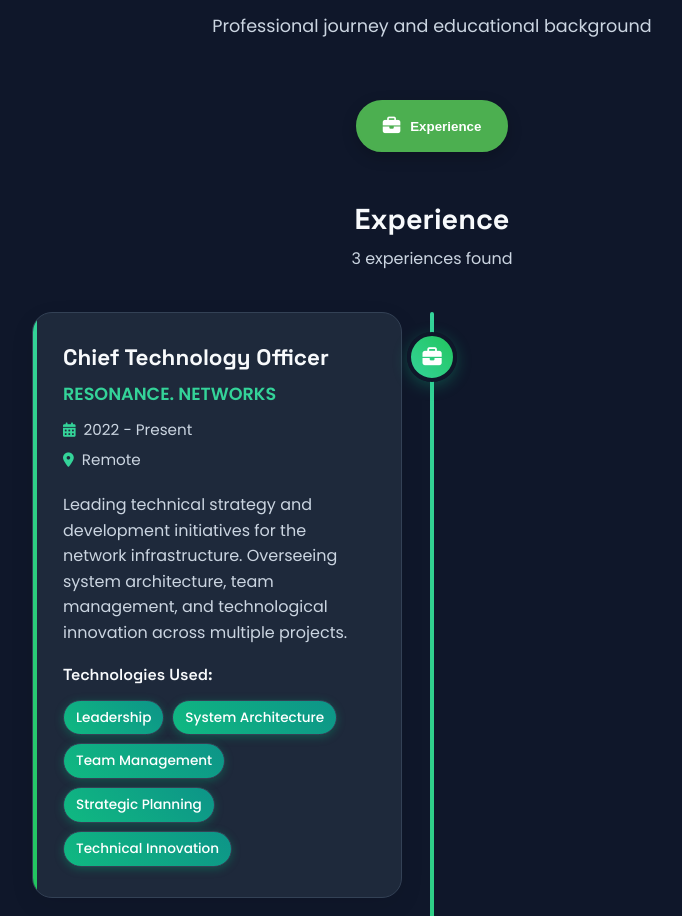
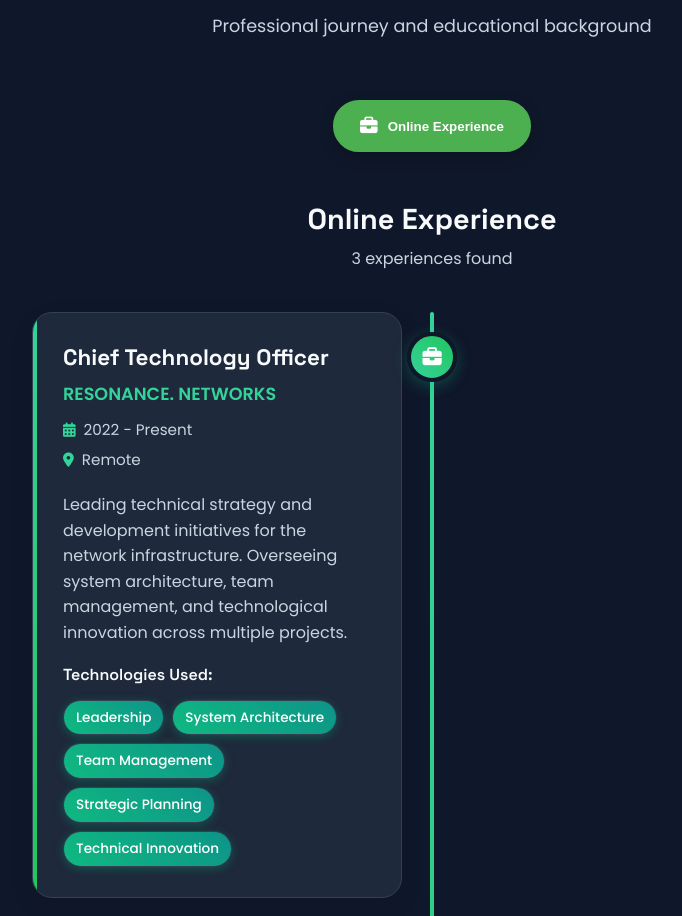
Before and after one commit to mixvd/quentinb-portfolio, a React (Vite) app: page / in a window 1280 px wide. Shown: the part 4301-5217 px from the top of the page, without its empty margins (208-890 px from the left). Built offline with nearby package versions, Linux system fonts and the light colour scheme.

Commit message:
Update experiencesData.js

```diff
--- a/src/data/experiencesData.js
+++ b/src/data/experiencesData.js
@@ -33,7 +33,7 @@ export const experiencesData = [
 
 export const experienceTypes = {
   work: {
-    title: "Experience",
+    title: "Online Experience",
     icon: "fas fa-briefcase",
     color: "#4CAF50"
   },
```
